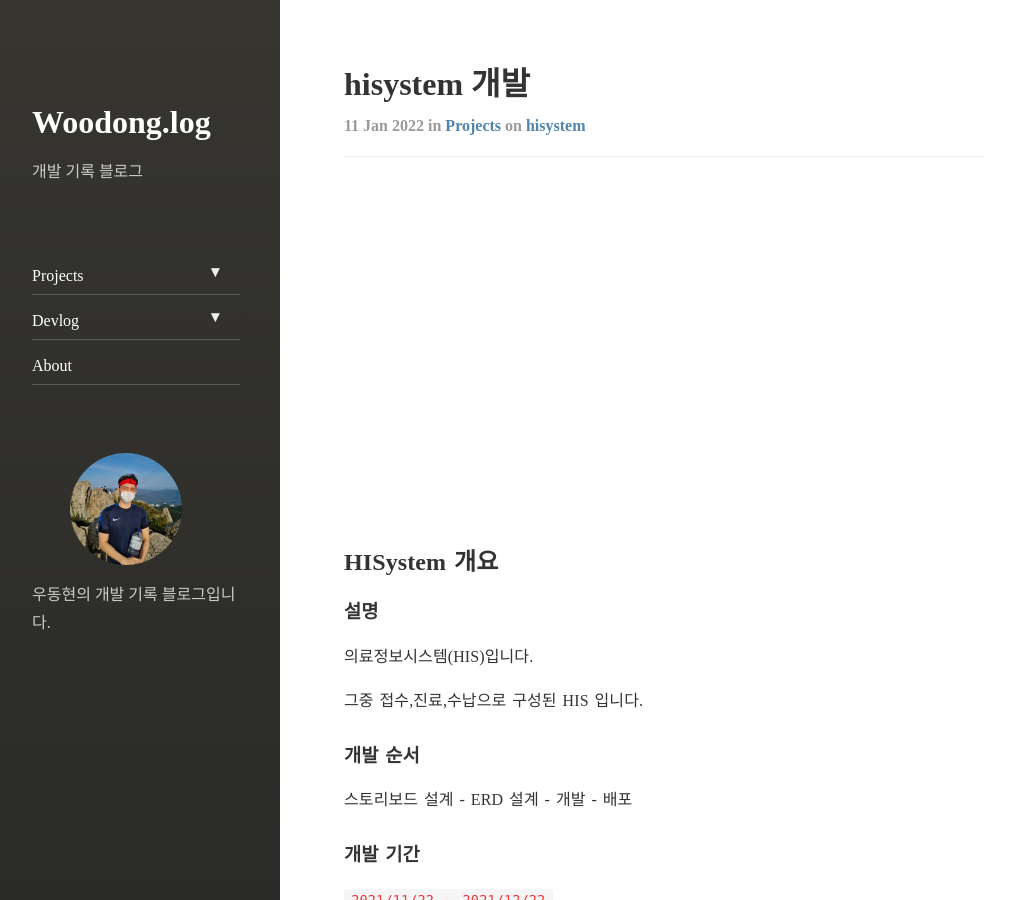
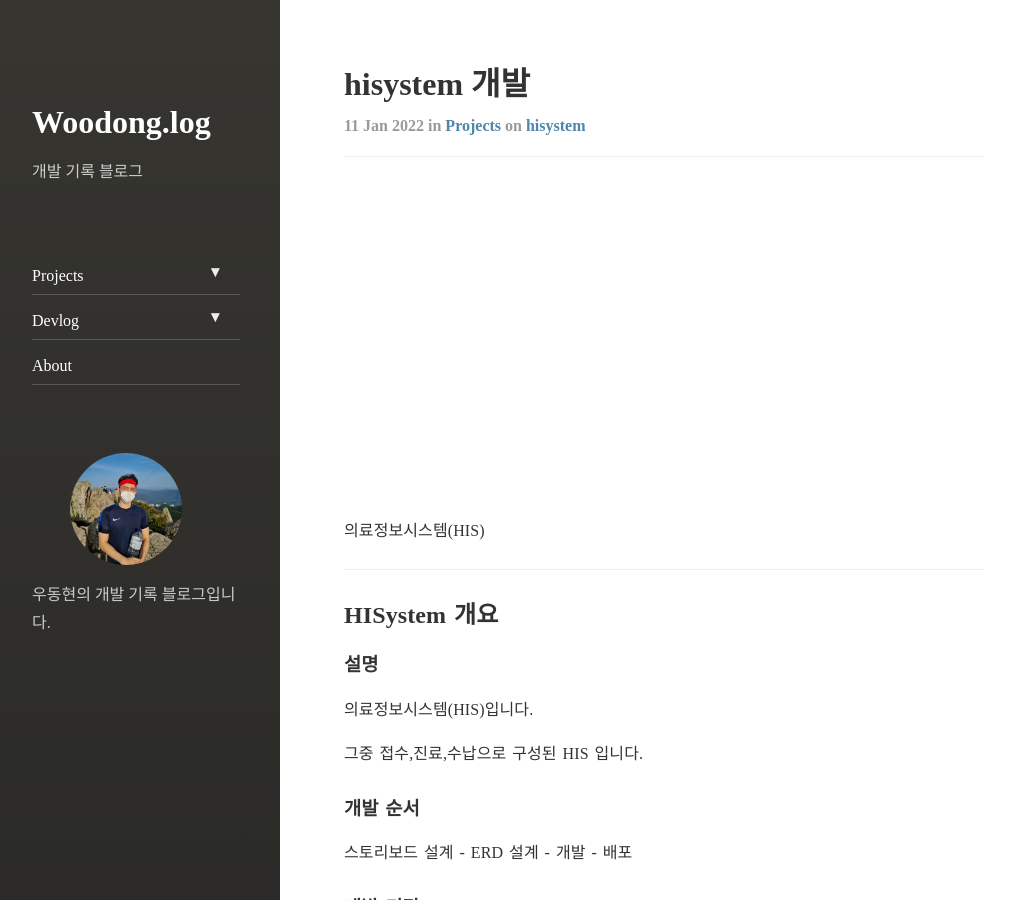
Before and after one commit to dhsj8405/dhsj8405.github.io, a Jekyll site: the page built from _posts/2022-01-11-hisystem_2.markdown, in a window 1280 px wide and 900 px high. Shown: the whole window, without its empty margins (8-1023 px from the left). Built offline with Jekyll 4.4.1, drawn with Linux system fonts in a browser that asks for light colours; nearby versions of some CDN libraries; comment, search, counter and statistics services are not loaded.

```diff
--- a/_posts/2022-01-11-hisystem_2.markdown
+++ b/_posts/2022-01-11-hisystem_2.markdown
@@ -5,6 +5,11 @@
 categories: projects
 tags: hisystem
 ---
+
+의료정보시스템(HIS)
+
+---
+
 ## HISystem 개요
 
 ### 설명
```
